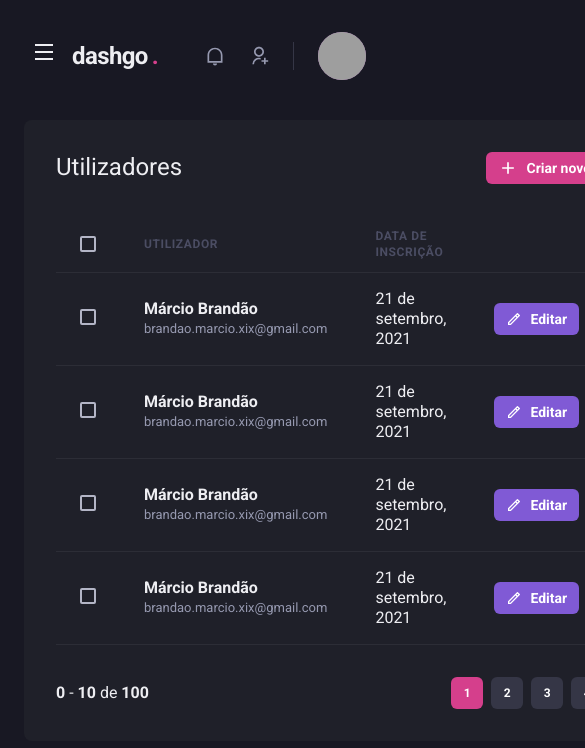
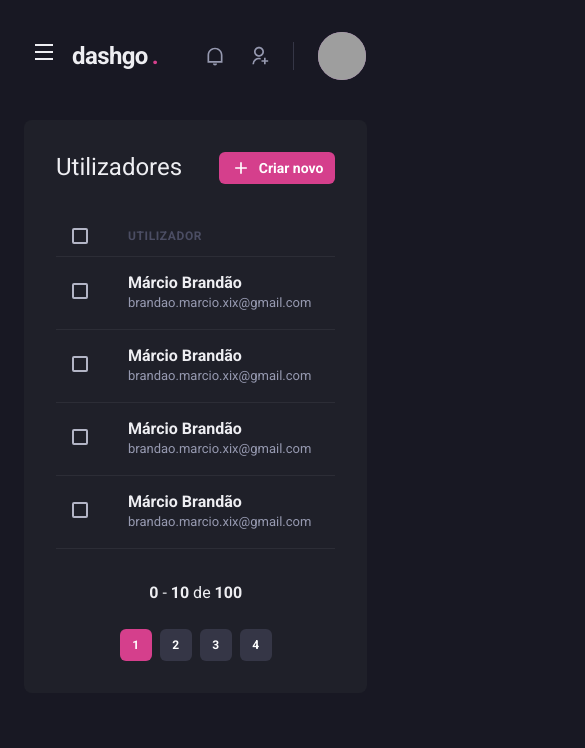
Before and after one commit to mBr4ndon/dashgo, a Next.js app: page /users in a window 390 px wide. Shown: the top 748 px of the page, 585 px wide, since content can reach past the window. Built offline with nearby package versions, Linux system fonts and the light colour scheme; grey boxes are pictures that could not be loaded.

Commit message:
Responsividade Paginas User

```diff
--- a/src/components/Pagination/index.tsx
+++ b/src/components/Pagination/index.tsx
@@ -4,7 +4,7 @@
 export function Pagination() {
     return (
         <Stack
-            direction="row"
+            direction={["column", "row"]}
             mt="8"
             justify="space-between"
             align="center"
--- a/src/pages/users/index.tsx
+++ b/src/pages/users/index.tsx
@@ -1,4 +1,4 @@
-import { Box, Flex, Heading, Button, Icon, Table, Thead, Tr, Th, Checkbox, Tbody, Td, Text } from "@chakra-ui/react";
+import { Box, Flex, Heading, Button, Icon, Table, Thead, Tr, Th, Checkbox, Tbody, Td, Text, useBreakpointValue } from "@chakra-ui/react";
 import React from "react";
 import { RiAddLine, RiPencilLine } from "react-icons/ri";
 import { Pagination } from "../../components/Pagination";
@@ -6,6 +6,12 @@
 import { Sidebar } from "../../components/Sidebar";
 
 export default function UserList() {
+
+    const isWideVersion = useBreakpointValue({
+        base: false,
+        lg: true
+    });
+
     return (
         <Box>
             <Header />
@@ -30,17 +36,17 @@
                     <Table colorScheme="whiteAlpha">
                         <Thead>
                             <Tr>
-                                <Th px="6" color="gray.300" w="8">
+                                <Th px={["4", "4", "6"]} color="gray.300" w="8">
                                     <Checkbox colorScheme="pink"/>
                                 </Th>
                                 <Th>Utilizador</Th>
-                                <Th>Data de inscrição</Th>
-                                <Th w="8"></Th>
+                                { isWideVersion && <Th>Data de inscrição</Th> }
+                                { isWideVersion && <Th w="8"></Th>}
                             </Tr>
                         </Thead>
                         <Tbody>
                             <Tr>
-                                <Td px="6">
+                                <Td px={["4", "4", "6"]}>
                                     <Checkbox colorScheme="pink"/>
                                 </Td>
                                 <Td>
@@ -49,9 +55,15 @@
                                         <Text fontSize="small" color="gray.300">brandao.marcio.xix@gmail.com</Text>
                                     </Box>
                                 </Td>
+                                {
+                                    isWideVersion && (
                                         <Td>
                                             21 de setembro, 2021
                                         </Td>
+                                    )
+                                }
+                                {
+                                    isWideVersion && (
                                         <Td>
                                             <Button
                                                 as="a"
@@ -63,9 +75,11 @@
                                                 Editar
                                             </Button>
                                         </Td>
+                                    )
+                                }
                             </Tr>
                             <Tr>
-                                <Td px="6">
+                                <Td px={["4", "4", "6"]}>
                                     <Checkbox colorScheme="pink"/>
                                 </Td>
                                 <Td>
@@ -74,9 +88,15 @@
                                         <Text fontSize="small" color="gray.300">brandao.marcio.xix@gmail.com</Text>
                                     </Box>
                                 </Td>
+                                {
+                                    isWideVersion && (
                                         <Td>
                                             21 de setembro, 2021
                                         </Td>
+                                    )
+                                }
+                                {
+                                    isWideVersion && (
                                         <Td>
                                             <Button
                                                 as="a"
@@ -88,9 +108,11 @@
                                                 Editar
                                             </Button>
                                         </Td>
+                                    )
+                                }
                             </Tr>
                             <Tr>
-                                <Td px="6">
+                                <Td px={["4", "4", "6"]}>
                                     <Checkbox colorScheme="pink"/>
                                 </Td>
                                 <Td>
@@ -99,9 +121,15 @@
                                         <Text fontSize="small" color="gray.300">brandao.marcio.xix@gmail.com</Text>
                                     </Box>
                                 </Td>
+                                {
+                                    isWideVersion && (
                                         <Td>
                                             21 de setembro, 2021
                                         </Td>
+                                    )
+                                }
+                                {
+                                    isWideVersion && (
                                         <Td>
                                             <Button
                                                 as="a"
@@ -113,9 +141,11 @@
                                                 Editar
                                             </Button>
                                         </Td>
+                                    )
+                                }
                             </Tr>
                             <Tr>
-                                <Td px="6">
+                                <Td px={["4", "4", "6"]}>
                                     <Checkbox colorScheme="pink"/>
                                 </Td>
                                 <Td>
@@ -124,9 +154,15 @@
                                         <Text fontSize="small" color="gray.300">brandao.marcio.xix@gmail.com</Text>
                                     </Box>
                                 </Td>
+                                {
+                                    isWideVersion && (
                                         <Td>
                                             21 de setembro, 2021
                                         </Td>
+                                    )
+                                }
+                                {
+                                    isWideVersion && (
                                         <Td>
                                             <Button
                                                 as="a"
@@ -138,6 +174,8 @@
                                                 Editar
                                             </Button>
                                         </Td>
+                                    )
+                                }
                             </Tr>
                         </Tbody>
                     </Table>
```
Also changed, not shown: src/pages/users/create.tsx (+4 -4 lines). Lines whose indentation alone changed are shown as unchanged.
